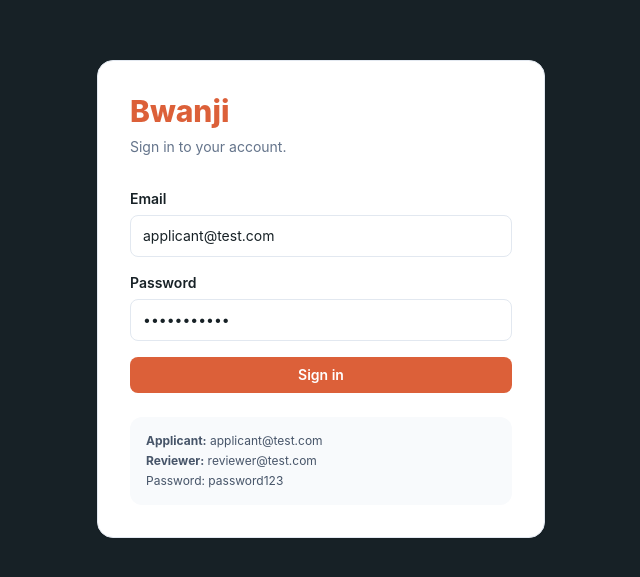
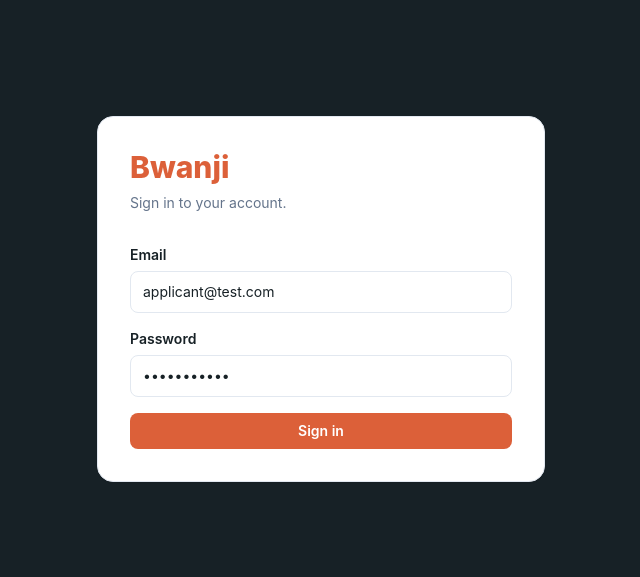
Before and after one commit to CHISANGA1/Submita, a React (Vite) app in the folder frontend/: page /login in a window 1280 px wide. Shown: the part 101-678 px from the top of the page, without its empty margins (319-959 px from the left). Built offline with nearby package versions, Linux system fonts and the light colour scheme; no server answers.

Commit message:
removed test credentails from login page

```diff
--- a/frontend/src/pages/LoginPage.tsx
+++ b/frontend/src/pages/LoginPage.tsx
@@ -55,15 +55,6 @@ export function LoginPage() {
             {mutation.isPending ? 'Signing in…' : 'Sign in'}
           </button>
         </form>
-        <div className="mt-6 rounded-xl bg-slate-50 p-4 text-xs text-slate-600">
-          <p>
-            <strong>Applicant:</strong> applicant@test.com
-          </p>
-          <p className="mt-1">
-            <strong>Reviewer:</strong> reviewer@test.com
-          </p>
-          <p className="mt-1">Password: password123</p>
-        </div>
       </div>
     </main>
   )
```
